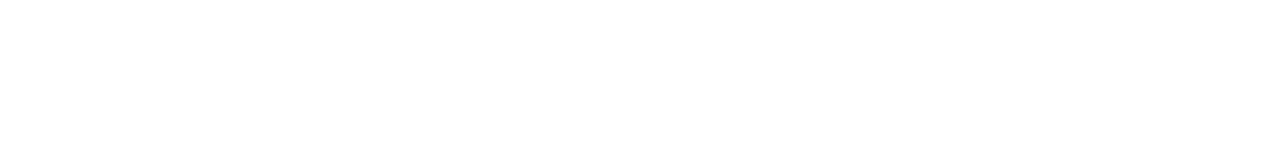
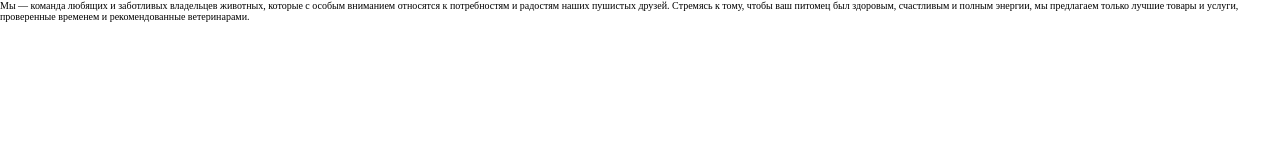
Before and after one commit to Web-Junior/Gulp, a website: page src/html/pages/index.html in a window 1280 px wide. Drawn offline with nearby package versions, Linux system fonts and the light colour scheme; files that its build step writes are made by us from their sources.

Commit message:
feat: add typograf

```diff
--- a/gulp/config/path.js
+++ b/gulp/config/path.js
@@ -12,6 +12,7 @@ export const path = {
     html: `${srcFolder}/html/pages/*.html`,
     style: `${srcFolder}/style/style.scss`,
     images: `${srcFolder}/images/**/*.{jpg,jpeg,png,gif,webp,svg}`,
+    font: `${srcFolder}/font/`,
   },
   watcher: {
     html: `${srcFolder}/html/**/*.html`,
--- a/gulp/tasks/html.js
+++ b/gulp/tasks/html.js
@@ -6,6 +6,7 @@ import htmlmin from "gulp-htmlmin";
 import gulpIf from "gulp-if";
 import { isBuild } from "../../gulpfile.js";
 import browserSync from "browser-sync";
+import typograf from "gulp-typograf";
 
 export const html = () => {
   return src(path.src.html)
@@ -16,6 +17,7 @@ export const html = () => {
         keepOrigin: false,
       })
     )
+    .pipe(typograf({ locale: ["ru", "en-US"] }))
     .pipe(gulpIf(isBuild, htmlmin({ collapseWhitespace: true })))
     .pipe(dest(path.build.html))
     .pipe(gulpIf(!isBuild, browserSync.stream()));
--- a/package.json
+++ b/package.json
@@ -27,6 +27,7 @@
     "gulp-replace-image-src": "^1.0.1",
     "gulp-sass": "^5.1.0",
     "gulp-sourcemaps": "^3.0.0",
+    "gulp-typograf": "^4.1.0",
     "gulp-util": "^3.0.8",
     "sass": "^1.77.4",
     "stylelint": "^16.6.1",
--- a/src/html/pages/index.html
+++ b/src/html/pages/index.html
@@ -11,7 +11,11 @@
 
 <body>
   <include src="../components/header.html"></include>
-  <img src="../../images/pic.jpg" alt="">
+  <p>Мы — команда любящих и заботливых владельцев животных, которые c особым вниманием относятся к потребностям
+    и радостям
+    наших пушистых друзей.
+    Стремясь к тому, чтобы ваш питомец был здоровым, счастливым и полным энергии, мы предлагаем только лучшие товары
+    и услуги, проверенные временем и рекомендованные ветеринарами.</p>
 </body>
 
 </html>
```
